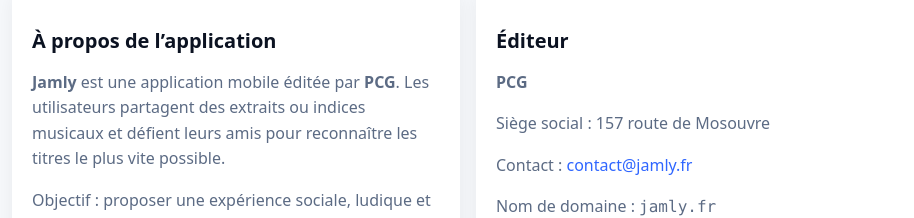
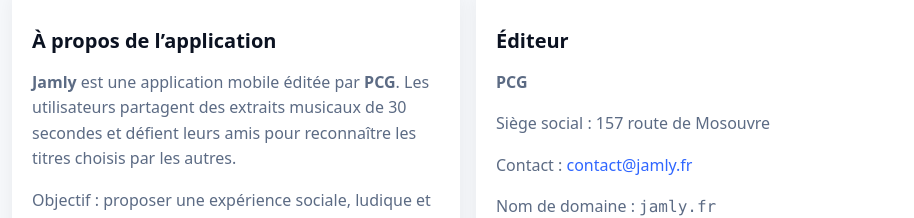
Before and after one commit to adhorne69/adhorne69.github.io, a plain HTML site: page index.html in a window 1280 px wide. Shown: the part 284-502 px from the top of the page, without its empty margins (172-1086 px from the left). Drawn offline with Linux system fonts and the light colour scheme.

Commit message:
Update description of Jamly application

```diff
--- a/index.html
+++ b/index.html
@@ -76,7 +76,7 @@
     <div class="grid">
       <section class="card" aria-labelledby="a-propos">
         <h2 id="a-propos">À propos de l’application</h2>
-        <p><strong>Jamly</strong> est une application mobile éditée par <strong>PCG</strong>. Les utilisateurs partagent des extraits ou indices musicaux et défient leurs amis pour reconnaître les titres le plus vite possible.</p>
+        <p><strong>Jamly</strong> est une application mobile éditée par <strong>PCG</strong>. Les utilisateurs partagent des extraits musicaux de 30 secondes et défient leurs amis pour reconnaître les titres choisis par les autres.</p>
         <p>Objectif&nbsp;: proposer une expérience sociale, ludique et respectueuse des ayants droit.</p>
       </section>
 
```
